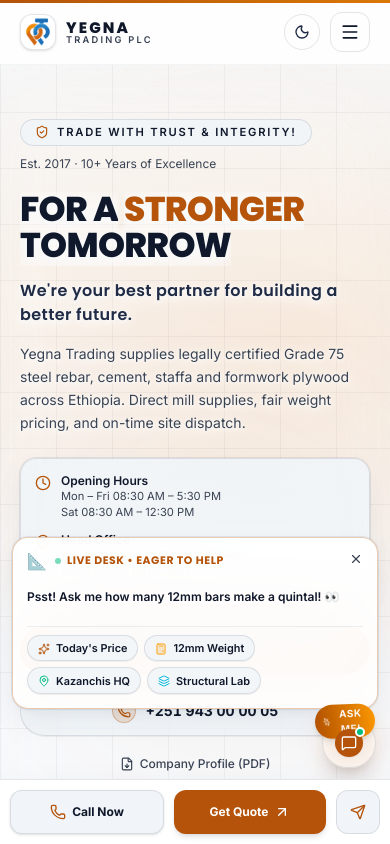
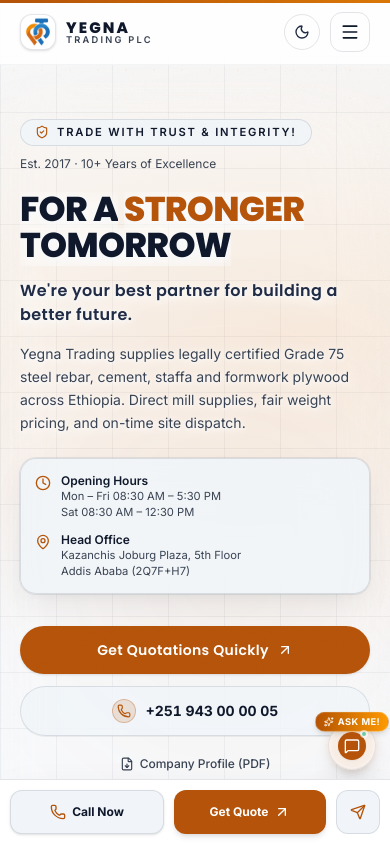
Before and after one commit to Mikuller/yegnatrading_landingpage, a React (Vite) app: page / in a window 390 px wide. Shown: the top 844 px of the page. Built offline with nearby package versions, Linux system fonts and the light colour scheme; a web font is replaced by a local one.

Commit message:
fixed clarity around chat button

```diff
--- a/src/components/CustomerSupportBot.tsx
+++ b/src/components/CustomerSupportBot.tsx
@@ -342,7 +342,7 @@
     }
   }, [messages, isOpen]);
 
-  // Auto-hide floating support trigger on scroll down, reveal on scroll up / top
+  // Auto-hide floating support trigger FAST on scroll down, reveal on scroll up or top
   useEffect(() => {
     let lastScrollY =
       typeof window !== 'undefined'
@@ -355,7 +355,8 @@
               0
           )
         : 0;
-    let accumulatedDelta = 0;
+    let accumulatedDown = 0;
+    let accumulatedUp = 0;
     let ticking = false;
 
     const updateScrollDirection = () => {
@@ -369,20 +370,23 @@
       );
       const delta = currentScrollY - lastScrollY;
 
-      // Always show near the very top of the page
-      if (currentScrollY < 60) {
+      // Always show at the very top of the page
+      if (currentScrollY <= 12) {
         setIsScrolledDown(false);
-        accumulatedDelta = 0;
-      } else if (delta > 0) {
-        // Scrolling down: accumulate downward movement
-        accumulatedDelta = Math.max(0, accumulatedDelta + delta);
-        if (accumulatedDelta > 20) {
+        accumulatedDown = 0;
+        accumulatedUp = 0;
+      } else if (delta > 3) {
+        // Scrolling down: hide FAST (triggers on the very first downward movement >= 5px)
+        accumulatedUp = 0;
+        accumulatedDown += delta;
+        if (accumulatedDown >= 5) {
           setIsScrolledDown(true);
         }
-      } else if (delta < 0) {
-        // Scrolling up: accumulate upward movement
-        accumulatedDelta = Math.min(0, accumulatedDelta + delta);
-        if (accumulatedDelta < -15) {
+      } else if (delta < -3) {
+        // Scrolling up: reveal cleanly after intentional upward scroll (>= 8px)
+        accumulatedDown = 0;
+        accumulatedUp += Math.abs(delta);
+        if (accumulatedUp >= 8) {
           setIsScrolledDown(false);
         }
       }
@@ -441,14 +445,14 @@
     return () => clearInterval(promptInterval);
   }, [isOpen]);
 
-  // Eager Bounce / Wiggle periodic trigger (hops every 7 seconds)
+  // Periodic subtle attention hop (every 8 seconds)
   useEffect(() => {
     if (isOpen || shouldReduceMotion) return;
-    const wiggleInterval = setInterval(() => {
+    const hopInterval = setInterval(() => {
       setIsWiggling(true);
-      setTimeout(() => setIsWiggling(false), 900);
-    }, 7000);
-    return () => clearInterval(wiggleInterval);
+      setTimeout(() => setIsWiggling(false), 500);
+    }, 8000);
+    return () => clearInterval(hopInterval);
   }, [isOpen, shouldReduceMotion]);
 
   // =========================================================================
@@ -1667,7 +1671,7 @@
             animate={shouldReduceMotion ? { opacity: 1 } : { opacity: 1, y: 0, scale: 1 }}
             exit={shouldReduceMotion ? { opacity: 0 } : { opacity: 0, y: 10, scale: 0.94 }}
             transition={{ type: 'spring', stiffness: 400, damping: 24 }}
-            className="fixed bottom-[135px] md:bottom-22 right-3 sm:right-6 z-40 w-[calc(100vw-1.5rem)] sm:w-[330px] rounded-2xl border border-ember/30 bg-panel/95 p-3.5 shadow-2xl backdrop-blur-2xl card-glow select-none"
+            className="hidden sm:block fixed bottom-22 right-6 z-40 w-[330px] rounded-2xl border border-ember/30 bg-panel/95 p-3.5 shadow-2xl backdrop-blur-2xl card-glow select-none"
           >
             {/* Header: Eager emoji, live status, and close button */}
             <div className="flex items-center justify-between gap-2">
@@ -1803,13 +1807,13 @@
       <motion.div
         animate={
           isOpen
-            ? { y: 80, opacity: 0, scale: 0.8, pointerEvents: 'none' }
+            ? { y: 90, opacity: 0, scale: 0.8, pointerEvents: 'none' }
             : isScrolledDown
-              ? { y: 120, opacity: 0, pointerEvents: 'none' }
+              ? { y: 110, opacity: 0, pointerEvents: 'none' }
               : { y: 0, opacity: 1, scale: 1, pointerEvents: 'auto' }
         }
-        transition={{ type: 'spring', stiffness: 360, damping: 28 }}
-        className="fixed bottom-[76px] md:bottom-6 right-3.5 sm:right-6 z-40 select-none"
+        transition={{ type: 'spring', stiffness: 450, damping: 32 }}
+        className="fixed bottom-[74px] md:bottom-6 right-3.5 sm:right-6 z-40 select-none"
       >
         <motion.button
           id="yegna-ai-bot-trigger"
@@ -1819,56 +1823,47 @@
           animate={
             isWiggling && !isOpen && !shouldReduceMotion
               ? {
-                  y: [0, -10, 0, -6, 0],
-                  rotate: [0, -7, 7, -5, 5, 0],
-                  scale: [1, 1.08, 0.96, 1.04, 1],
-                  transition: { duration: 0.85, ease: 'easeInOut' },
+                  y: [0, -6, 0],
+                  scale: [1, 1.05, 1],
+                  transition: { duration: 0.45, ease: 'easeOut' },
                 }
-              : { y: 0, rotate: 0, scale: 1 }
+              : { y: 0, scale: 1 }
           }
-          whileHover={shouldReduceMotion ? {} : { scale: 1.08, y: -2 }}
+          whileHover={shouldReduceMotion ? {} : { scale: 1.06, y: -2 }}
           whileTap={shouldReduceMotion ? {} : { scale: 0.94 }}
-          className="group relative flex items-center gap-2 rounded-full border border-line bg-panel/95 hover:border-ember text-ink px-3 py-2.5 sm:px-4 sm:py-3 shadow-xl hover:shadow-[0_0_24px_rgba(245,124,0,0.35)] backdrop-blur-xl transition-colors cursor-pointer"
+          className="group relative flex items-center justify-center rounded-full border border-line/80 bg-panel/95 hover:border-ember text-ink shadow-xl hover:shadow-[0_0_24px_rgba(245,124,0,0.35)] backdrop-blur-xl transition-all cursor-pointer h-12 w-12 sm:h-auto sm:w-auto sm:px-4 sm:py-2.5 sm:gap-2.5"
         >
-          {/* Eager bouncing badge over button */}
+          {/* Eager badge: centered, crisp, non-distorting */}
           {!isOpen && (
             <motion.span
               animate={
                 shouldReduceMotion
                   ? {}
-                  : { y: [0, -3, 0], rotate: [0, -3, 3, 0] }
+                  : { y: [0, -2, 0] }
               }
-              transition={{ repeat: Infinity, duration: 2, ease: 'easeInOut' }}
-              className="absolute -top-3 -left-2 bg-gradient-to-r from-ember to-amber-500 text-white text-[0.62rem] font-bold px-2 py-0.5 rounded-full shadow-md flex items-center gap-1 uppercase tracking-wider"
+              transition={{ repeat: Infinity, duration: 2.5, ease: 'easeInOut' }}
+              className="absolute -top-2.5 left-1/2 -translate-x-1/2 sm:left-auto sm:right-0 sm:translate-x-0 bg-gradient-to-r from-ember to-amber-500 text-white text-[0.58rem] sm:text-[0.62rem] font-bold px-2 py-0.5 rounded-full shadow-md border border-white/20 flex items-center gap-1 uppercase tracking-wider whitespace-nowrap pointer-events-none select-none antialiased"
             >
-              <Sparkles className="h-2.5 w-2.5 animate-spin" />
+              <Sparkles className="h-2.5 w-2.5 shrink-0" />
               <span>{lang === 'am' ? 'ጠይቁኝ!' : 'Ask me!'}</span>
             </motion.span>
           )}
 
           {/* Pulsing online ambient glow ring */}
           {!isOpen && (
-            <span className="bg-ember/25 absolute -inset-1 rounded-full blur-md animate-pulse" />
+            <span className="bg-ember/20 absolute -inset-0.5 rounded-full blur-xs pointer-events-none -z-10 animate-pulse" />
           )}
 
-          <motion.div
-            animate={
-              isWiggling && !isOpen && !shouldReduceMotion
-                ? { rotate: [0, -15, 15, -10, 10, 0] }
-                : { rotate: 0 }
-            }
-            transition={{ duration: 0.6 }}
-            className="relative grid h-7 w-7 place-items-center rounded-full bg-ember text-white shadow-xs"
-          >
+          <div className="relative grid h-7 w-7 place-items-center rounded-full bg-ember text-white shadow-xs shrink-0">
             <MessageSquare className="h-4 w-4" />
-            <span className="absolute -top-0.5 -right-0.5 h-2.5 w-2.5 rounded-full border-2 border-panel bg-emerald-500" />
-          </motion.div>
-
-          <div className="hidden sm:flex flex-col text-left leading-none">
+            <span className="absolute -top-0.5 -right-0.5 h-2 w-2 rounded-full border-2 border-panel bg-emerald-500 animate-pulse" />
+          </div>
+
+          <div className="hidden sm:flex flex-col text-left leading-tight">
             <span className="font-display text-ink text-xs font-bold tracking-tight">
               {t('Support Desk', 'የደንበኞች ድጋፍ')}
             </span>
-            <span className="text-[0.62rem] text-mute font-medium mt-0.5 flex items-center gap-1">
+            <span className="text-[0.62rem] text-mute font-medium flex items-center gap-1">
               <span className="h-1.5 w-1.5 rounded-full bg-emerald-500 animate-pulse" />
               {t('Online', 'ኦንላይን')}
             </span>
```
